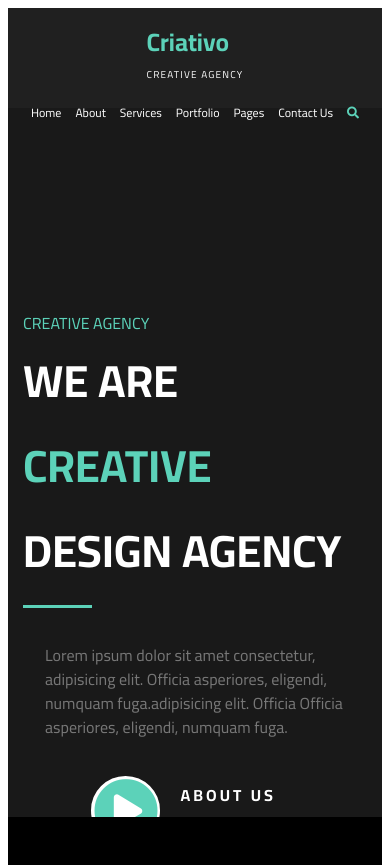
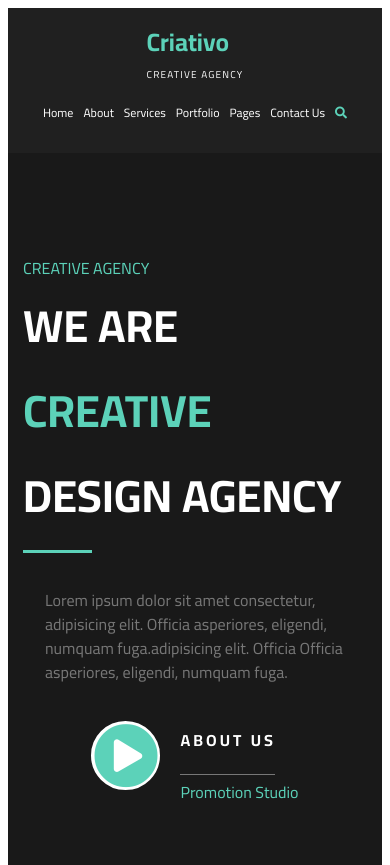
Before and after one commit to Essam2004hekal/Creativo, a plain HTML site: page index.html in a window 390 px wide. Shown: the top 865 px of the page. Drawn offline with Linux system fonts and the light colour scheme.

Commit message:
Update style.css
height landing and navbar

```diff
--- a/css/style.css
+++ b/css/style.css
@@ -55,6 +55,11 @@ header {
     height: 100px;
     color: white;
 }
+@media (max-width:767px) {
+    header {
+        height: 145px;
+    }
+}
 header .container {
     display: flex;
     justify-content: space-between;
@@ -104,7 +109,7 @@ header ul li {
 }
 @media (max-width:560px) {
     header ul li {
-        padding: 10px 7px;
+        padding: 10px 5px;
     }
 }
 header ul li a {
@@ -146,7 +151,9 @@ header ul li a i {
 }
 @media (max-width:992px) {
     .landing {
-        height: 84vh;
+        height: calc(100vh + 100px);
+    }
+}
     }
 }
 .landing .container {
@@ -174,7 +181,7 @@ header ul li a i {
 @media (max-width:767px) {
     .landing .text {
         margin-bottom: 0;
-        padding-top: 200px;
+        padding-top: 100px;
     }
 }
 .landing .text h1 {
```
